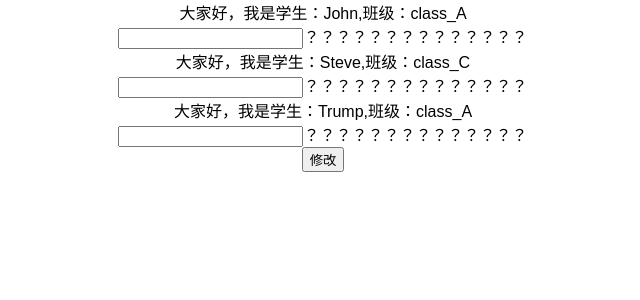
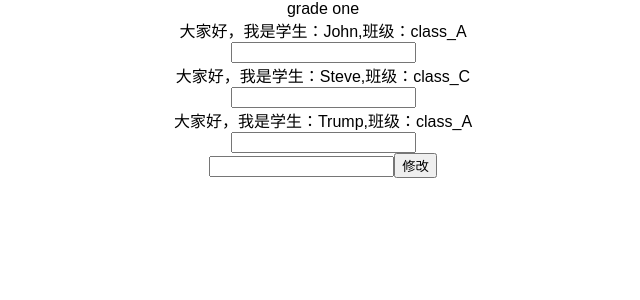
Before and after one commit to ArtechChu/react-demo-before-conference, a React (Create React App) app: page / in a window 1280 px wide. Shown: the top 300 px of the page, without its empty margins (317-957 px from the left). Built offline with nearby package versions, Linux system fonts and the light colour scheme.

Commit message:
整理到组件，准备开始样式

```diff
--- a/src/App.js
+++ b/src/App.js
@@ -10,7 +10,8 @@ class App extends Component {
       { id: 1, name: "John", class: "class_A" },
       { id: 2, name: "Steve", class: "class_C" },
       { id: 3, name: "Trump", class: "class_A" },
-    ]
+    ],
+    gradeInfo:"grade one"
   }
   sayHello = () => {
     alert("hello");
@@ -29,23 +30,32 @@ class App extends Component {
     });
   }
 
-  changeStudent = (name) => {
+  changeStudentTo = (id,event) => {
+
+    let students = this.state.students;
+    let index = students.findIndex(ent=>ent.id===id);
+    console.log(index);
+    let student = students[index];
+    student.name = event.target.value
+    students[index] = student;
     this.setState({
-      students: [
-        { id: 1, name: "John_______", class: "class_A" },
-        { id: 2, name: "Steve", class: "class_C" },
-        { id: 3, name: "Trump", class: "class_A" },
-      ]
+      students: students
     });
+  }
+  changeGradeInfo = (event)=>{
+    this.setState({
+      gradeInfo:event.target.value
+    })
   }
 
   render() {
     return (
       <div className="App" htmlFor="html for for for demo">
-        <Student name={this.state.students[0].name} class={this.state.students[0].class} />
-        <Student name={this.state.students[1].name} class={this.state.students[1].class} />
-        <Student name={this.state.students[2].name} class={this.state.students[2].class} />
-
+        <div>{this.state.gradeInfo}</div>
+        <Student id={this.state.students[0].id} onChangeStudentTo={this.changeStudentTo} name={this.state.students[0].name} class={this.state.students[0].class} />
+        <Student id={this.state.students[1].id} onChangeStudentTo={this.changeStudentTo} name={this.state.students[1].name} class={this.state.students[1].class} />
+        <Student id={this.state.students[2].id} onChangeStudentTo={this.changeStudentTo} name={this.state.students[2].name} class={this.state.students[2].class} />
+        <input type="text" onChange={ this.changeGradeInfo}></input>
         <button onClick={this.changeStudent}>修改</button>
       </div>
     );
--- a/src/Components/Student/Student.js
+++ b/src/Components/Student/Student.js
@@ -3,8 +3,7 @@ function student(props) {
     return (
         <div>
             <div>大家好，我是学生：{props.name},班级：{props.class}</div>
-            <input type="text" onKeyUp="" />？？？？？？？？？？？？？？
+            <input type="text" onChange={props.onChangeStudentTo.bind(this,props.id)}></input>
         </div>);
 }
-
 export default student;
```
Also changed, not shown: package.json (line endings or trailing spaces), 2 other files (tests, documents, lock files or other folders).
